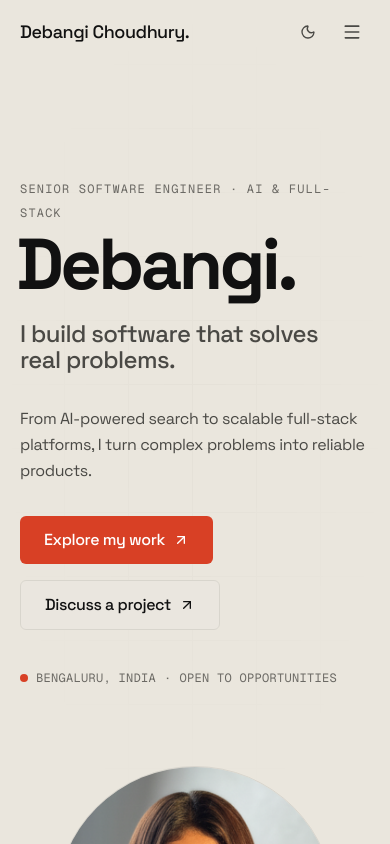
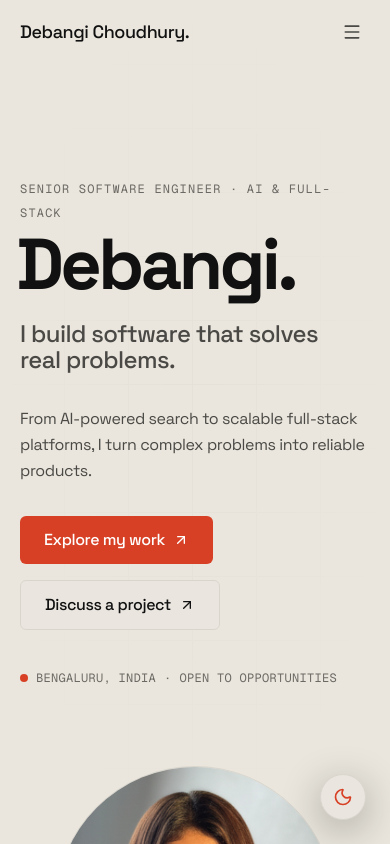
Before and after one commit to DecodeDebangi/portfolio-2026, a Next.js app: page / in a window 390 px wide. Shown: the top 844 px of the page. Built offline with nearby package versions, Linux system fonts and the light colour scheme.

Commit message:
Add floating mobile theme toggle and update icon color

```diff
--- a/src/app/layout.tsx
+++ b/src/app/layout.tsx
@@ -1,6 +1,7 @@
 import type { Metadata } from "next";
 import { Space_Grotesk, Geist_Mono } from "next/font/google";
 import { ThemeProvider } from "@/components/ThemeProvider";
+import { ThemeToggle } from "@/components/ThemeToggle";
 import { CustomCursor } from "@/components/CustomCursor";
 import { GlobalGrid } from "@/components/GlobalGrid";
 import "./globals.css";
@@ -35,6 +36,10 @@ export default function RootLayout({
         <ThemeProvider attribute="data-theme" defaultTheme="light">
           <GlobalGrid />
           <CustomCursor />
+          {/* Floating Mobile Theme Toggle */}
+          <div className="md:hidden fixed z-[100]" style={{ bottom: '1.5rem', right: '1.5rem' }}>
+            <ThemeToggle className="p-3 bg-surface border border-border rounded-full shadow-[0_10px_40px_rgba(0,0,0,0.3)] dark:shadow-[0_10px_40px_rgba(0,0,0,0.7)] hover:scale-105 active:scale-95 text-foreground flex items-center justify-center" />
+          </div>
           {children}
         </ThemeProvider>
       </body>
--- a/src/components/Header.tsx
+++ b/src/components/Header.tsx
@@ -59,7 +59,6 @@ export function Header() {
 
         {/* Mobile Navigation Toggle */}
         <div className="flex items-center space-x-2 md:hidden">
-          <ThemeToggle />
           <button
             onClick={() => setIsMobileMenuOpen(!isMobileMenuOpen)}
             className="p-2 text-foreground-muted hover:text-foreground focus-visible:outline-none focus-visible:ring-2 focus-visible:ring-accent rounded-md"
--- a/src/components/ThemeToggle.tsx
+++ b/src/components/ThemeToggle.tsx
@@ -4,7 +4,7 @@ import { useTheme } from "next-themes";
 import { Moon, Sun } from "lucide-react";
 import { useEffect, useState } from "react";
 
-export function ThemeToggle() {
+export function ThemeToggle({ className }: { className?: string }) {
   const { resolvedTheme, setTheme } = useTheme();
   const [mounted, setMounted] = useState(false);
 
@@ -15,8 +15,8 @@ export function ThemeToggle() {
 
   if (!mounted) {
     return (
-      <button className="p-2 w-9 h-9 flex items-center justify-center rounded-md border border-transparent" aria-label="Toggle theme placeholder">
-        <div className="w-4 h-4" />
+      <button className={`flex items-center justify-center border border-transparent ${className || 'p-2 w-9 h-9 rounded-md'}`} aria-label="Toggle theme placeholder">
+        <div className="w-5 h-5" />
       </button>
     );
   }
@@ -24,13 +24,13 @@ export function ThemeToggle() {
   return (
     <button
       onClick={() => setTheme(resolvedTheme === "dark" ? "light" : "dark")}
-      className="p-2 w-9 h-9 flex items-center justify-center rounded-md transition-colors hover:bg-surface-accent focus-visible:outline-none focus-visible:ring-2 focus-visible:ring-accent"
+      className={`flex items-center justify-center transition-all focus-visible:outline-none focus-visible:ring-2 focus-visible:ring-accent ${className || 'p-2 w-9 h-9 rounded-md hover:bg-surface-accent'}`}
       aria-label={resolvedTheme === "dark" ? "Switch to light mode" : "Switch to dark mode"}
     >
       {resolvedTheme === "dark" ? (
-        <Sun className="w-4 h-4 text-foreground-muted hover:text-foreground" />
+        <Sun className="w-5 h-5 text-accent" />
       ) : (
-        <Moon className="w-4 h-4 text-foreground-muted hover:text-foreground" />
+        <Moon className="w-5 h-5 text-accent" />
       )}
     </button>
   );
```
